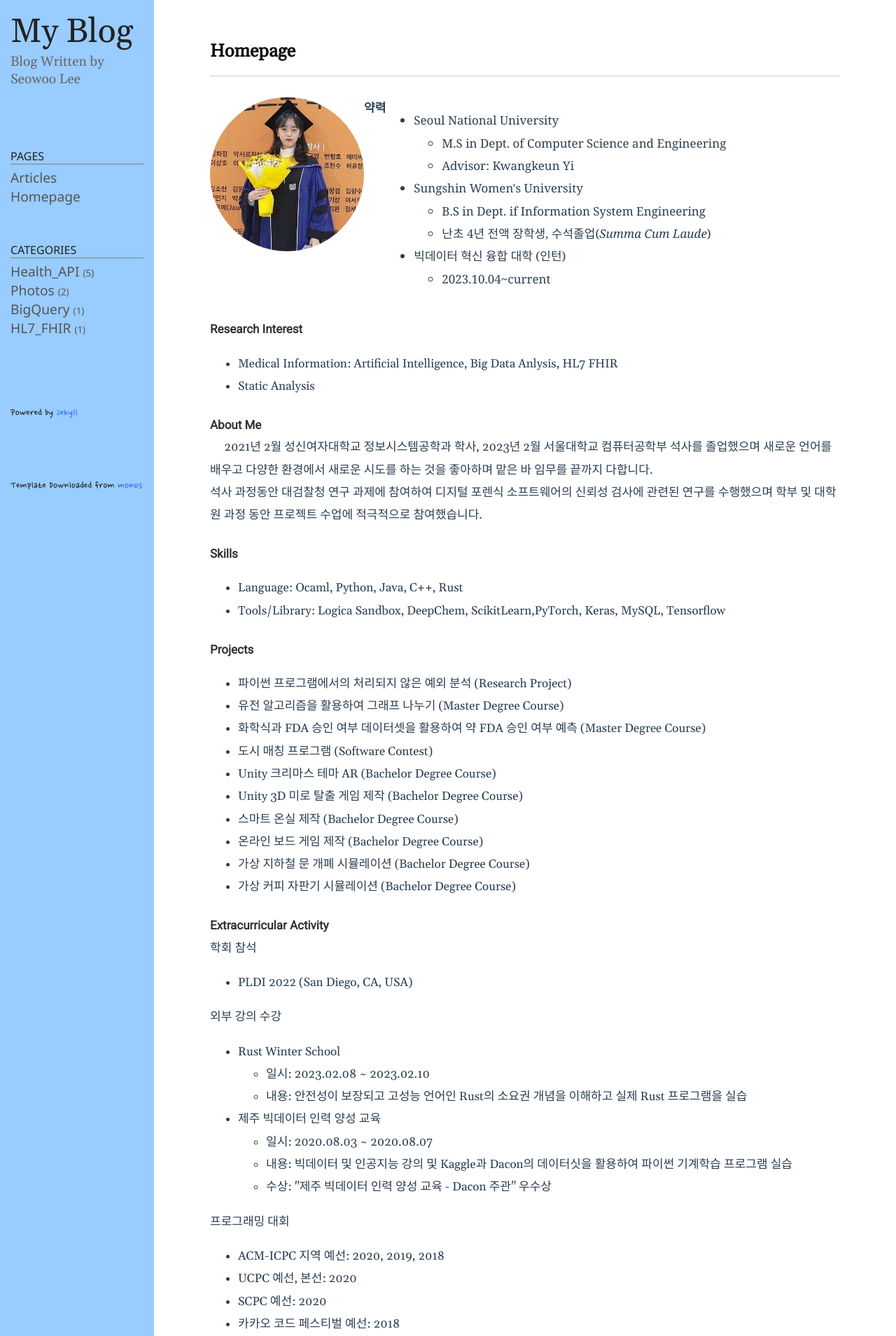
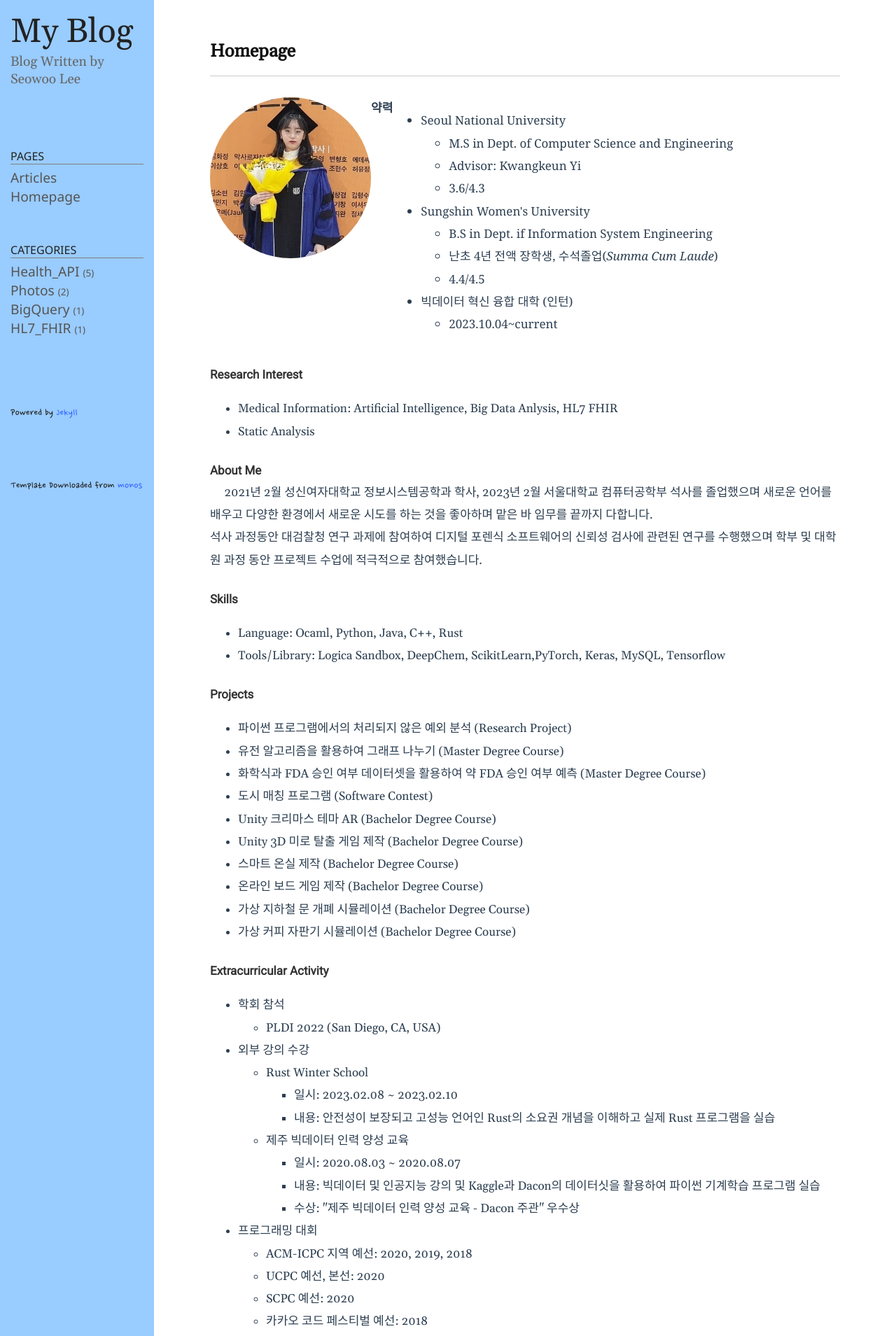
Before and after one commit to twstella/twstella.github.io, a Jekyll site: the page built from Homesite.md, in a window 1280 px wide. Shown: the top 1909 px of the page at 70% size. Built offline with Jekyll 4.4.1, drawn with Linux system fonts in a browser that asks for light colours; some of the changed text lies outside the part shown.

```diff
--- a/Homesite.md
+++ b/Homesite.md
@@ -14,12 +14,14 @@ permalink: /about/
         <ul>
             <li>M.S in Dept. of Computer Science and Engineering</li>
             <li>Advisor: Kwangkeun Yi</li>
+            <li>3.6/4.3</li>
         </ul>
     </li>
     <li>Sungshin Women's University
         <ul>
             <li>B.S in Dept. if Information System Engineering</li>
             <li>난초 4년 전액 장학생, 수석졸업(<i>Summa Cum Laude</i>)</li>
+            <li>4.4/4.5</li>
         </ul>
     </li>
     <li>빅데이터 혁신 융합 대학 (인턴)
@@ -67,10 +69,13 @@ permalink: /about/
 <p>
 <p>
 <h4><b>Extracurricular Activity</b></h4>
-학회 참석
+<ul>
+<li> 학회 참석
 <ul>
     <li> PLDI 2022 (San Diego, CA, USA)</li>
 </ul>
+</li>
+<li>
 외부 강의 수강
 <ul>
     <li> Rust Winter School
@@ -87,23 +92,34 @@ permalink: /about/
         </ul>
     </li>
 </ul>
-프로그래밍 대회
+</li>
+<li>프로그래밍 대회
 <ul>
 <li>ACM-ICPC 지역 예선: 2020, 2019, 2018</li>
 <li>UCPC 예선, 본선: 2020</li>
 <li>SCPC 예선: 2020</li>
 <li>카카오 코드 페스티벌 예선: 2018</li>
 </ul>
+</li>
+<li>
 해외 거주
 <ul>
 <li>미국 오스틴 텍사스: 2003.07 ~ 2005.01, 2008.12 ~ 2010.01
 </li>
 </ul>
+</li>
+</ul>
 </p>
 <b>공인영어성적</b>
 <ul>
-<li>Opic: IH</li>
-<li>Teps: 455 </li>
+<li>Opic: IH (2022.07)</li>
+<li>Teps: 455 (2023.06)</li>
+</ul>
+</p>
+<p>
+<b>Papers</b>
+<ul>
+<li>디지털 포렌식 소프트웨어의 처리되지 않은 예외 분석에 있어서 타입 정보 기반 정교화 - (최종심사 통과/최종본 작성 중)</li>
 </ul>
 </p>
 <p>
--- a/public/css/style.css
+++ b/public/css/style.css
@@ -312,8 +312,8 @@ footer {
 	font-family: 'Georgia','Noto Serif KR', serif;
 }
 .frame {
-	width: 220px;
-    height: 220px;
+	width: 230px;
+    height: 230px;
     border-radius: 70%;
     overflow: hidden;
 }
@@ -333,7 +333,7 @@ footer {
 	width: 80%;
 }
 .explain {
-	font-size: 11pt;
+	font-size: 14pt;
 	font-family: 'Gowun Dodum', sans-serif;
 }
 .album {
@@ -345,6 +345,10 @@ footer {
 }
 .file{
 	font-family: 'Georgia','Noto Serif KR', serif;
+}
+.logo {
+	width: 20%;
+	height: auto;
 }
 @media (max-width: 576px) {
 	article {
```
Also changed, not shown: _posts/2033-10-06-hl7_fhir.markdown (+10 -0 lines), public/img/FHIR_LOGO.png (added), 3 other files.
